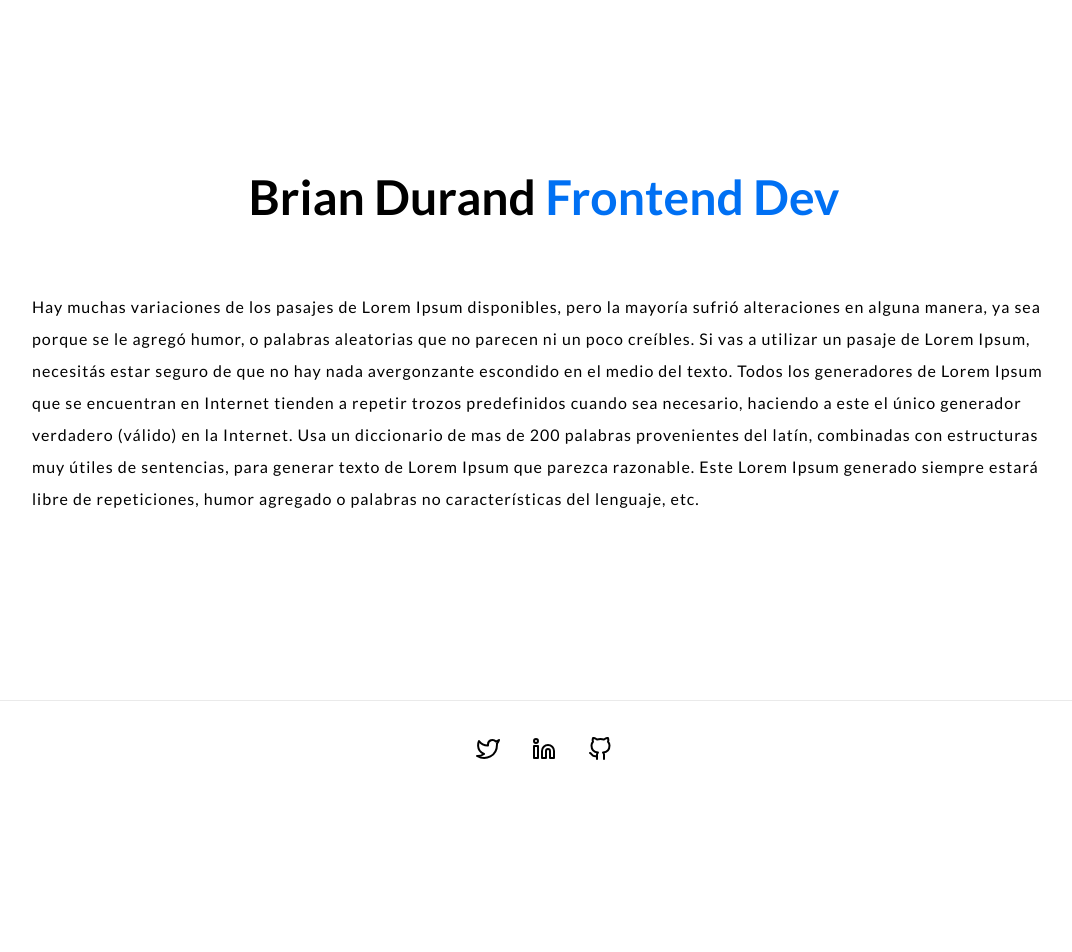
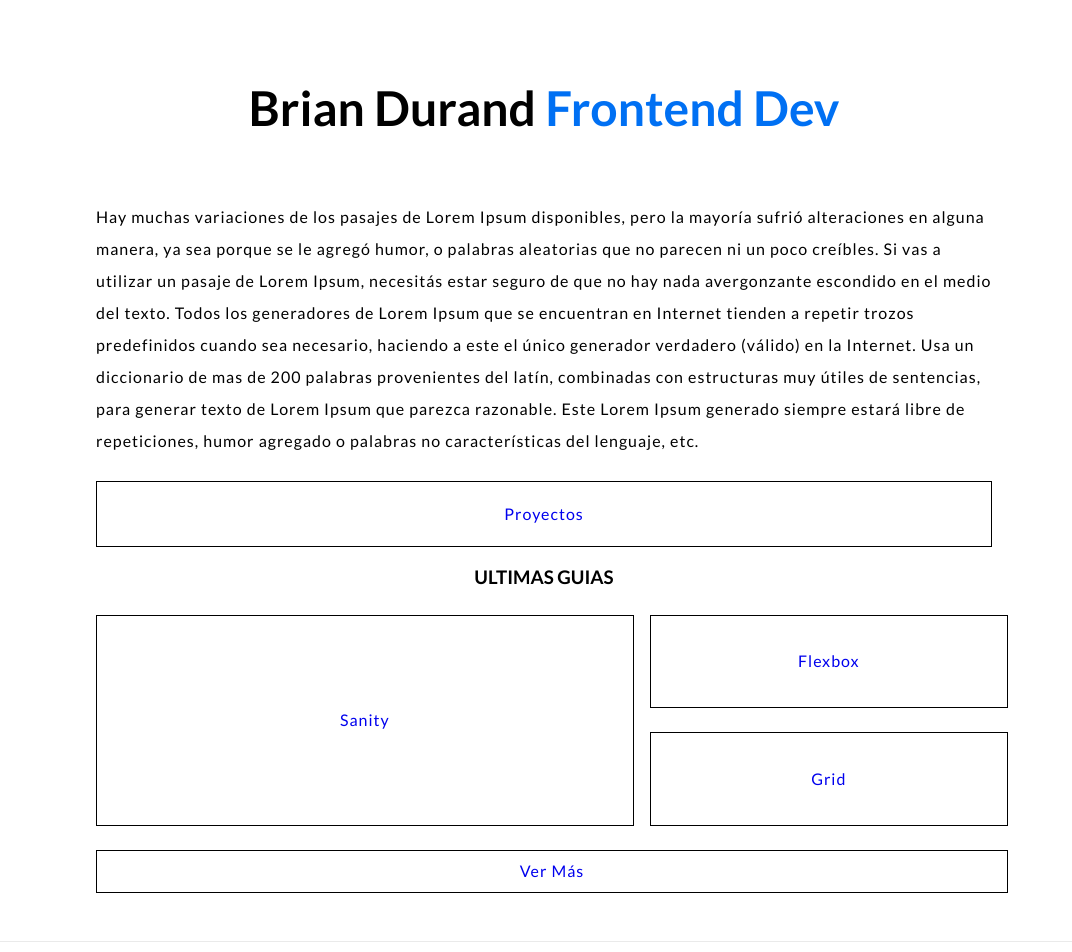
Before and after one commit to Alfacoy/portafolio, a Next.js app: page / in a window 1280 px wide. Shown: the top 952 px of the page, without its empty margins (96-1168 px from the left). Before the commit the page ends 800 px from the top, so only its background shows below. Built offline with nearby package versions, Linux system fonts and the light colour scheme.

Commit message:
feature[Initial Commit] Creo una estructura general

```diff
--- /dev/null
+++ b/components/Card/index.jsx
@@ -0,0 +1,22 @@
+import Link from "next/link";
+import style from "./style.module.scss";
+
+const Card = ({ title, href, item, link, path }) => {
+  if (link) {
+    return (
+      <Link href={href} as={path}>
+        <a className={`${style.Card} ${item}`}>
+          <p>{title}</p>
+        </a>
+      </Link>
+    );
+  } else {
+    return (
+      <a className={`${style.Card} ${item}`} href={href} target="_blank">
+        <p>{title}</p>
+      </a>
+    );
+  }
+};
+
+export default Card;
--- /dev/null
+++ b/components/Card/style.module.scss
@@ -0,0 +1,9 @@
+.Card {
+  display: block;
+  width: 100%;
+  border: 1px solid black;
+  display: flex;
+  justify-content: center;
+  align-items: center;
+  margin-top: 0.5em;
+}
--- a/components/Container/style.module.scss
+++ b/components/Container/style.module.scss
@@ -1,6 +1,6 @@
 .container {
   min-height: 100vh;
-  padding: 0 0.5rem;
+  padding: 0 1rem;
   display: flex;
   flex-direction: column;
   justify-content: center;
@@ -27,3 +27,10 @@
     max-width: 80vw;
   }
 }
+
+@media screen and (min-width: "1200px") {
+  .main {
+    margin: 0 auto;
+    max-width: 70vw;
+  }
+}
--- /dev/null
+++ b/components/Guides/index.jsx
@@ -0,0 +1,40 @@
+import style from "./style.module.scss";
+import Card from "../Card";
+
+const Guides = () => (
+  <section className={style.Guide}>
+    <h3>Ultimas Guias</h3>
+    <div className={style.Grid}>
+      <Card
+        item={style.Grid_1}
+        title={"Sanity"}
+        href={"https://www.notion.so/Sanity-84b4f7f719eb485c9ea87ddf8f497872"}
+        link={false}
+      />
+
+      <Card
+        item={style.Grid_2}
+        title={"Flexbox"}
+        href={"https://www.notion.so/Sanity-84b4f7f719eb485c9ea87ddf8f497872"}
+        link={false}
+      />
+
+      <Card
+        item={style.Grid_3}
+        title={"Grid"}
+        href={"https://www.notion.so/Sanity-84b4f7f719eb485c9ea87ddf8f497872"}
+        link={false}
+      />
+
+      <Card
+        item={style.Grid_4}
+        title={"Ver Más"}
+        href={"/[_path]"}
+        link={true}
+        path={"/lista de guias"}
+      />
+    </div>
+  </section>
+);
+
+export default Guides;
--- /dev/null
+++ b/components/Guides/style.module.scss
@@ -0,0 +1,46 @@
+.Guide {
+  h3 {
+    text-transform: uppercase;
+    text-align: center;
+  }
+}
+
+@media screen and (min-width: 800px) {
+  .Grid {
+    display: grid;
+    grid-template-columns: 60% 40%;
+    grid-template-rows: 40% 40% 20%;
+    column-gap: 1em;
+    row-gap: 1em;
+    max-width: 900px;
+    margin: 0 auto;
+  }
+
+  .Grid_1 {
+    grid-column-start: 1;
+    grid-column-end: 2;
+    grid-row-start: 1;
+    grid-row-end: 3;
+  }
+
+  .Grid_2 {
+    grid-column-start: 2;
+    grid-column-end: 3;
+    grid-row-start: 1;
+    grid-row-end: 2;
+  }
+
+  .Grid_3 {
+    grid-column-start: 2;
+    grid-column-end: 3;
+    grid-row-start: 2;
+    grid-row-end: 3;
+  }
+
+  .Grid_4 {
+    grid-column-start: 1;
+    grid-column-end: 3;
+    grid-row-start: 3;
+    grid-row-end: 4;
+  }
+}
--- a/pages/index.jsx
+++ b/pages/index.jsx
@@ -1,4 +1,8 @@
 import Container from "../components/Container";
+import Guides from "../components/Guides";
+
+import Card from "../components/Card";
+
 const Home = () => (
   <Container>
     <h1 className="title">
@@ -19,6 +23,13 @@ const Home = () => (
       Lorem Ipsum generado siempre estará libre de repeticiones, humor agregado
       o palabras no características del lenguaje, etc.
     </p>
+    <Card
+      title={"Proyectos"}
+      href={"/[_path]"}
+      link={true}
+      path={"/lista de proyectos"}
+    />
+    <Guides />
 
     <style jsx>{`
       .title {
--- a/styles/styles.scss
+++ b/styles/styles.scss
@@ -15,3 +15,20 @@ p {
   letter-spacing: 1px;
   line-height: 2;
 }
+
+ul {
+  padding: 0;
+  margin: 0;
+}
+
+li {
+  list-style: none;
+}
+
+a {
+  text-decoration: none;
+}
+
+a:visited {
+  color: black;
+}
```
Also changed, not shown: components/ListGuides/index.jsx (added, +40 -0 lines), components/ListProyects/index.jsx (added, +40 -0 lines), pages/[_path].jsx (added, +38 -0 lines), components/ListGuides/style.module.scss (added), components/ListProyects/style.module.scss (added).
